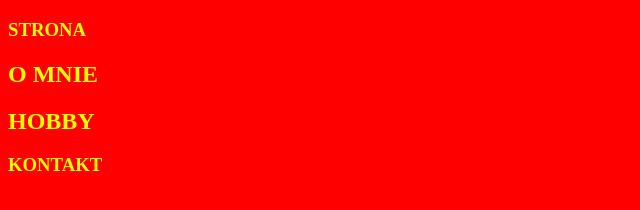
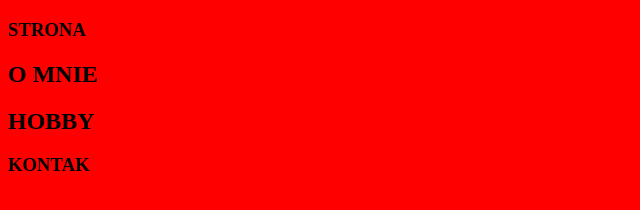
Before and after one commit to tw1sterPL/Kodilla_JS_10.2, a website: page index.html in a window 1280 px wide. Shown: the whole page, without its empty margins (0-640 px from the left). Drawn offline with nearby package versions, Linux system fonts and the light colour scheme; files that its build step writes are made by us from their sources.

Commit message:
zmiany kosmetyczne

```diff
--- a/Gruntfile.js
+++ b/Gruntfile.js
@@ -21,7 +21,7 @@ module.exports = function(grunt) {
             	dest: 'images/build/'
         	}]
     	}
-	},
+	 },
 	watch: {
     	scripts: {
         	files: ['sass/*.sass'],
--- a/index.html
+++ b/index.html
@@ -11,7 +11,7 @@
 	<h3>STRONA</h3>
 	<h2>O MNIE</h2>
 	<h2>HOBBY</h2>
-	<h3>KONTAKT</h3>
+	<h3>KONTAK </h3>
 
 
 
--- a/sass/style.sass
+++ b/sass/style.sass
@@ -1,3 +1,2 @@
 body
 	background-color: red
-	color: yellow
```
